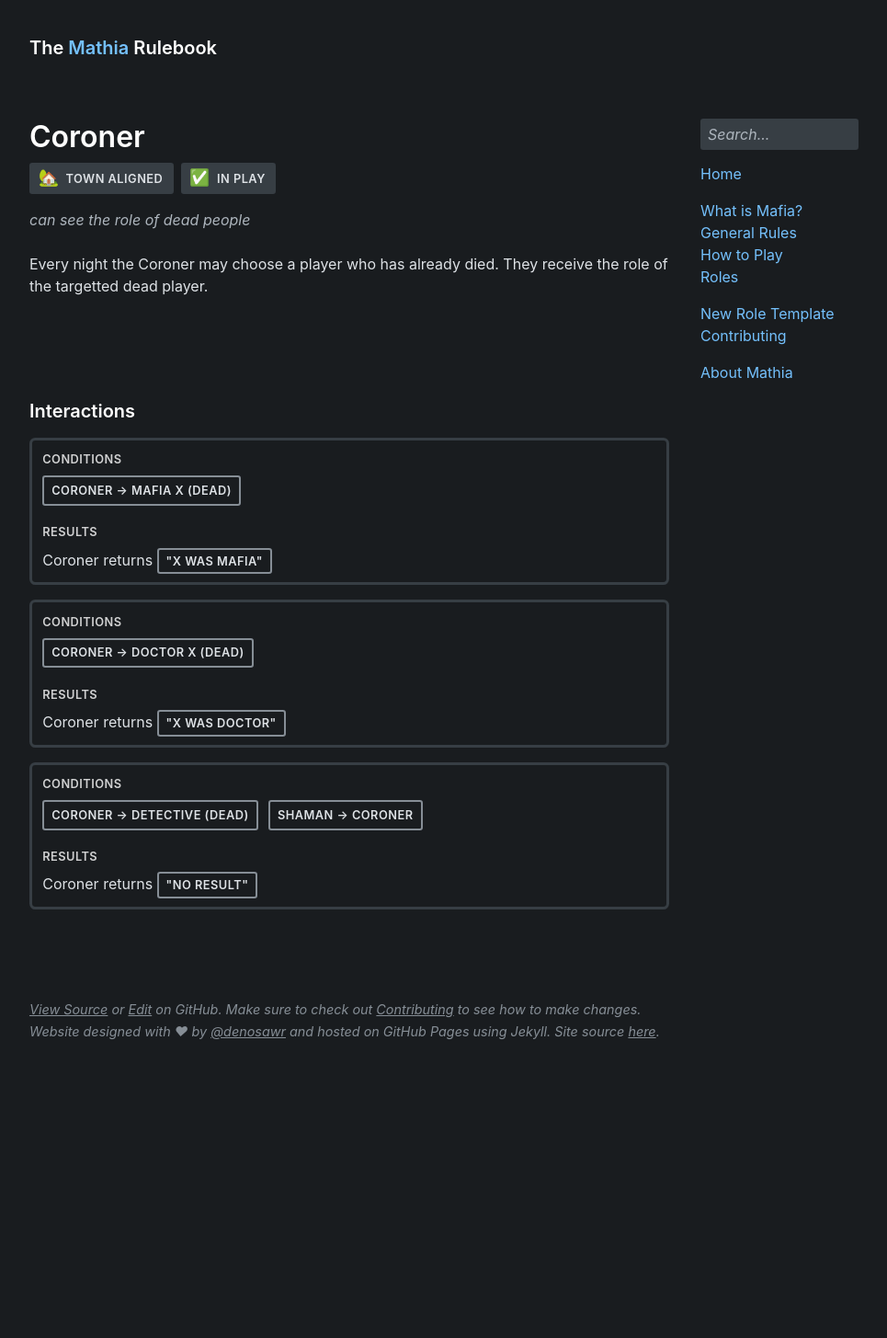
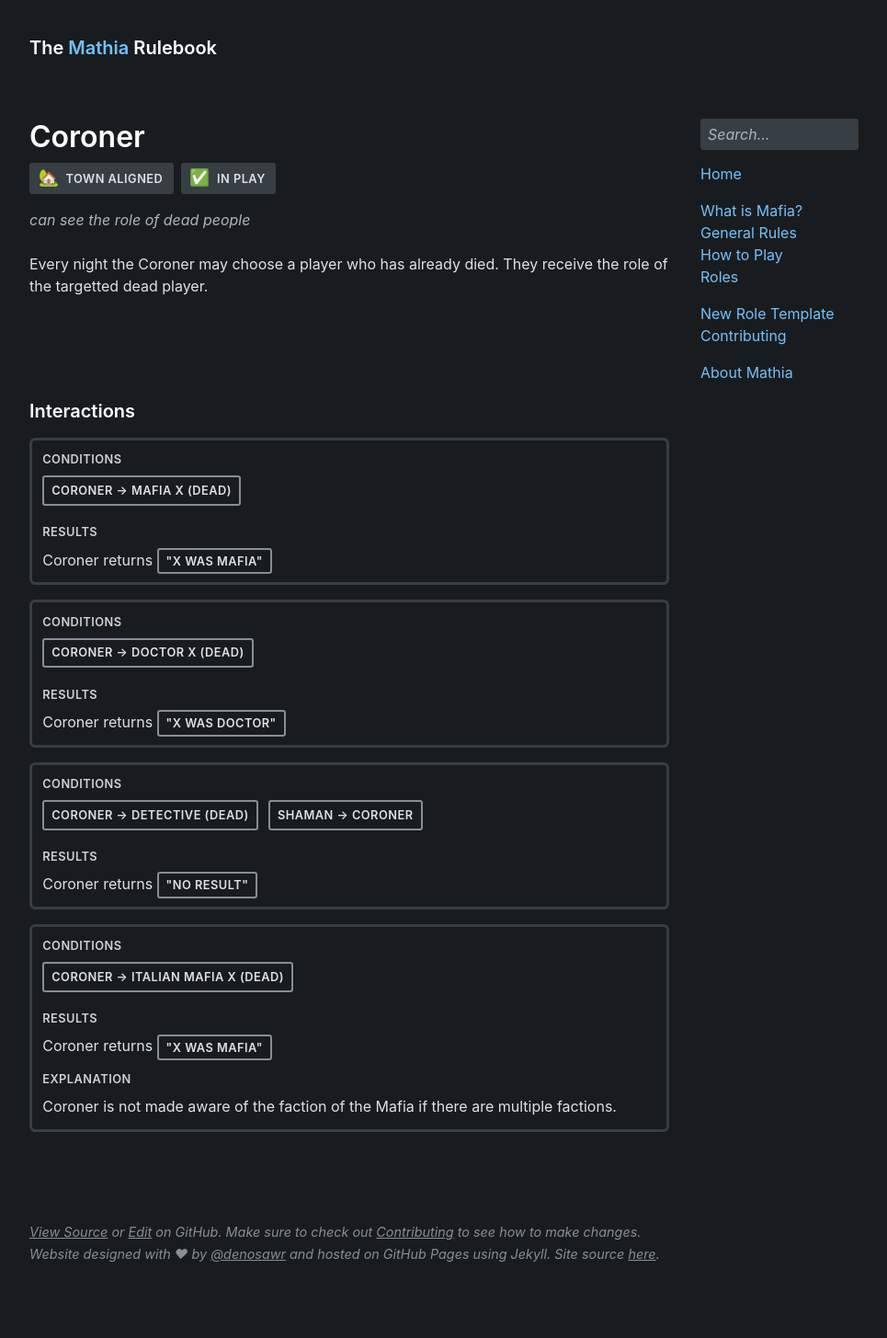
Before and after one commit to olliecheng/mathia-rulebook, a Jekyll site: the page built from roles/coroner.md, in a window 1280 px wide. Shown: the whole page at 92% size, without its empty margins (152-1117 px from the left). Built offline with Jekyll 4.4.1, drawn with Linux system fonts in a browser that asks for light colours; some web fonts are replaced; before the commit the page ends 1213 px from its top, so only the background shows below that.

Commit message:
Update coroner.md

```diff
--- a/roles/coroner.md
+++ b/roles/coroner.md
@@ -18,5 +18,11 @@ Coroner returns "X was Doctor";
 ---
 Coroner > Detective (dead), Shaman > Coroner;
 Coroner returns "No result";
+
+---
+Coroner > Italian Mafia X (dead);
+Coroner returns "X was Mafia";
+Coroner is not made aware of the faction of the Mafia if there are multiple factions.;
+
 {% endcapture %}
 {% include interactions.html content=interactions %}
```
